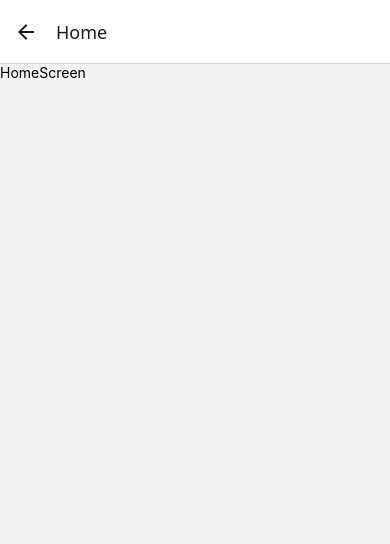
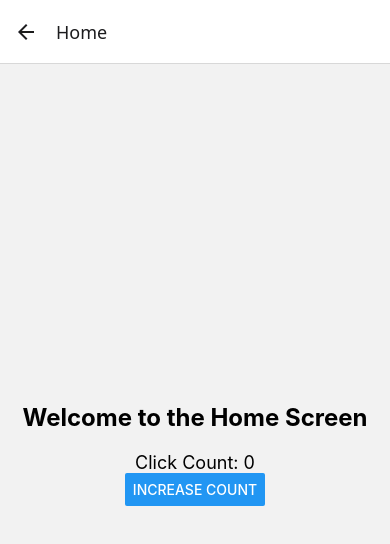
Before and after one commit to AnjalikaTSG/Health-Mobile-App, a React Native app: screen /Home in a window 390 px wide. Shown: the top 544 px of the page. Built offline with nearby package versions, Linux system fonts and the light colour scheme.

Commit message:
Add the floating button

```diff
--- a/App.js
+++ b/App.js
@@ -7,11 +7,13 @@ import FontScreen from './src/Pages/FontScreen';
 import LoginScreen from './src/Pages/LoginScreen';
 import RegisterScreen from './src/Pages/RegisterScreen';
 import HomeScreen from './src/Pages/HomeScreen';
+import { ClickCountProvider } from './src/Pages/ClickCountProvider';
 
 const Stack = createStackNavigator();
 
 export default function App() {
   return (
+    <ClickCountProvider>
       <NavigationContainer>
         <Stack.Navigator initialRouteName="FontScreen">
           <Stack.Screen name="FontScreen" component={FontScreen} />
@@ -19,8 +21,9 @@ export default function App() {
           <Stack.Screen name="Register" component={RegisterScreen} />
           <Stack.Screen name="Home" component={HomeScreen} />
         </Stack.Navigator>
+      </NavigationContainer>
       <StatusBar style="auto" />
-    </NavigationContainer>
+    </ClickCountProvider>
   );
 }
 
--- a/package.json
+++ b/package.json
@@ -14,6 +14,7 @@
     "@react-navigation/stack": "^7.0.18",
     "expo": "~52.0.11",
     "expo-status-bar": "~2.0.0",
+    "prop-types": "^15.8.1",
     "react": "18.3.1",
     "react-native": "0.76.3",
     "react-native-gesture-handler": "^2.21.2",
--- /dev/null
+++ b/src/Pages/ClickCountProvider.jsx
@@ -0,0 +1,17 @@
+import React, { createContext, useContext, useState } from 'react';
+
+const ClickCountContext = createContext();
+
+export const ClickCountProvider = ({ children }) => {
+  const [count, setCount] = useState(0);
+
+  const incrementCount = () => setCount(count + 1);
+
+  return (
+    <ClickCountContext.Provider value={{ count, incrementCount }}>
+      {children}
+    </ClickCountContext.Provider>
+  );
+};
+
+export const useClickCount = () => useContext(ClickCountContext);
--- a/src/Pages/HomeScreen.jsx
+++ b/src/Pages/HomeScreen.jsx
@@ -1,10 +1,34 @@
-import { View, Text } from 'react-native'
-import React from 'react'
+import React from 'react';
+import { View, Text, Button, StyleSheet } from 'react-native';
+import { useClickCount } from './ClickCountProvider'; // Importing the custom hook for context
 
-export default function HomeScreen() {
+const HomeScreen = () => {
+  const { count, incrementCount } = useClickCount(); // Using the custom hook to access context
+
   return (
-    <View>
-      <Text>HomeScreen</Text>
+    <View style={styles.container}>
+      <Text style={styles.heading}>Welcome to the Home Screen</Text>
+      <Text style={styles.countText}>Click Count: {count}</Text>
+      <Button title="Increase Count" onPress={incrementCount} /> {/* Button to increment count */}
     </View>
-  )
-}
+  );
+};
+
+const styles = StyleSheet.create({
+  container: {
+    flex: 1,
+    justifyContent: 'center',
+    alignItems: 'center',
+    padding: 20,
+  },
+  heading: {
+    fontSize: 24,
+    fontWeight: 'bold',
+  },
+  countText: {
+    fontSize: 18,
+    marginTop: 20,
+  },
+});
+
+export default HomeScreen;
--- a/src/Pages/LoginScreen.jsx
+++ b/src/Pages/LoginScreen.jsx
@@ -1,4 +1,4 @@
-import React from "react";
+import React, { useState } from "react";
 import {
   View,
   Text,
@@ -17,11 +17,23 @@ import { Linking } from "react-native";
 const { width, height } = Dimensions.get("window");
 
 export default function LoginScreen({ navigation }) {
+  const [username, setUsername] = useState(""); // State for username
+  const [password, setPassword] = useState(""); // State for password
+  const [error, setError] = useState(""); // State for error message
+  const [isPasswordVisible, setPasswordVisible] = useState(false); // State for password visibility
+
   const handleLogin = () => {
-    // You can add validation logic here if necessary (e.g., check if inputs are filled)
+    if (!username || !password) {
+      setError("Please fill in both username and password.");
+      return;
+    }
+    setError(""); // Clear error if both fields are filled
 
-    // Navigate to the Home screen after successful login
-    navigation.navigate("Home");
+    // Clear input fields
+    setUsername("");
+    setPassword("");
+
+    navigation.navigate("Home",{username}); // Navigate to Home
   };
 
   return (
@@ -53,13 +65,18 @@ export default function LoginScreen({ navigation }) {
         {/* Login Title */}
         <Text style={styles.title}>Login</Text>
 
-        {/* Email Input */}
+        {/* Error Message */}
+        {error ? <Text style={styles.errorText}>{error}</Text> : null}
+
+        {/* Username Input */}
         <View style={styles.inputContainer}>
           <FontAwesome name="envelope" size={20} color="#999" />
           <TextInput
             style={styles.input}
             placeholder="Username"
             keyboardType="email-address"
+            value={username}
+            onChangeText={setUsername} // Update username state
           />
         </View>
 
@@ -69,10 +86,18 @@ export default function LoginScreen({ navigation }) {
           <TextInput
             style={styles.input}
             placeholder="Password"
-            secureTextEntry
+            secureTextEntry={!isPasswordVisible} // Toggle password visibility
+            value={password}
+            onChangeText={setPassword} // Update password state
           />
-          <TouchableOpacity>
-            <Text style={styles.forgotText}>Forgot?</Text>
+          <TouchableOpacity
+            onPress={() => setPasswordVisible(!isPasswordVisible)} // Toggle visibility
+          >
+            <FontAwesome
+              name={isPasswordVisible ? "eye" : "eye-slash"} // Icon changes based on state
+              size={20}
+              color="#999"
+            />
           </TouchableOpacity>
         </View>
 
@@ -157,6 +182,11 @@ const styles = StyleSheet.create({
     marginBottom: 30,
     color: "#4a4a4a",
   },
+  errorText: {
+    color: "red",
+    marginBottom: 10,
+    fontSize: 14,
+  },
   inputContainer: {
     flexDirection: "row",
     alignItems: "center",
```
Also changed, not shown: src/Pages/ItemCard.jsx (added, +22 -0 lines), 1 other file (tests, documents, lock files or other folders). Lines whose indentation alone changed are shown as unchanged.
